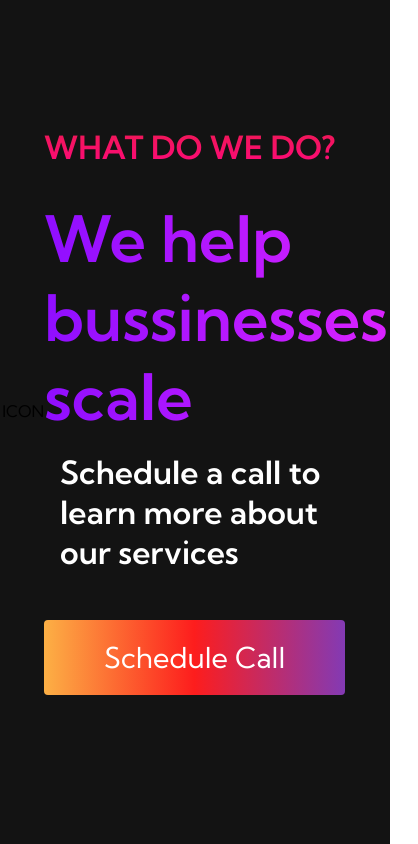
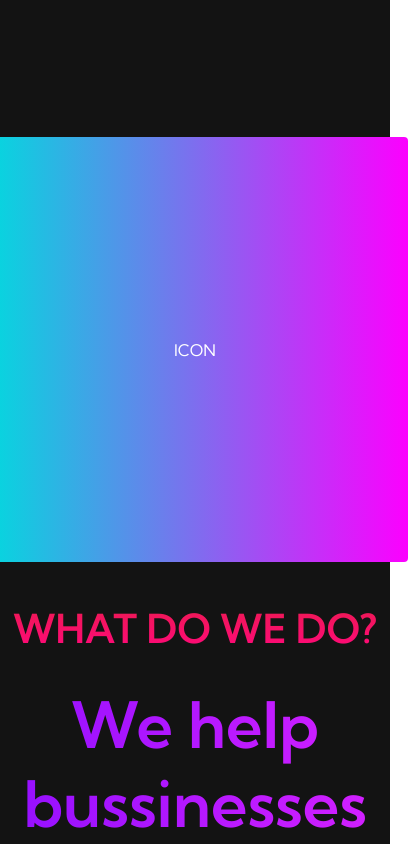
Before and after one commit to ramirezmz/responsive-website, a Vue app: page / in a window 390 px wide. Shown: the part 1000-1844 px from the top of the page, 418 px wide, since content can reach past the window. Built offline with nearby package versions, Linux system fonts and the light colour scheme.

Commit message:
add pages to the project

```diff
--- a/src/components/AboutSection.vue
+++ b/src/components/AboutSection.vue
@@ -90,5 +90,103 @@
   text-decoration: none;
 }
 
+.main__btn:after {
+  position: absolute;
+  content: '';
+  top: 0;
+  left: 0;
+  width: 0;
+  height: 100%;
+  background: #ff1ead;
+  transition: all 0.35s;
+  border-radius: 4px;
+}
+
+.main__btn:hover {
+  color: #fff;
+}
+
+.main__btn:hover:after {
+  width: 100%;
+}
+
+.main__img__container {
+  text-align: center;
+}
+
+.main__img__card {
+  margin: 10px;
+  height: 500px;
+  width: 500px;
+  border-radius: 4px;
+  display: flex;
+  flex-direction: column;
+  justify-content: center;
+  color: #fff;
+  background-image: linear-gradient(to right, #00dbde 0%, #fc00ff 100%);
+}
+
+/*Mobile Responsive */
+@media screen and (max-width: 1100px) {
+  .main__container {
+    display: grid;
+    grid-template-columns: 1fr;
+    align-items: center;
+    justify-content: center;
+    width: 100%;
+    margin: 0 auto;
+    height: 90%;
+  }
+
+  .main__img__container {
+    display: flex;
+    justify-content: center;
+  }
+
+  .main__img__card {
+    height: 425px;
+    width: 425px;
+  }
+
+  .main__content {
+    text-align: center;
+    margin-bottom: 4rem;
+  }
+
+  .main__content h1 {
+    font-size: 2.5rem;
+    margin-top: 2rem;
+  }
+
+  .main__content p {
+    margin-top: 1rem;
+    font-size: 1.5rem;
+  }
+}
+
+@media screen and(max-width: 480px) {
+  .main__img__card {
+    width: 250px;
+    height: 250px;
+  }
+
+  .main__content h1 {
+    font-size: 2rem;
+    margin-top: 3rem;
+  }
+
+  .main__content h2 {
+    font-size: 2rem;
+  }
+
+  .main__content p {
+    margin-top: 2rem;
+  }
+
+  .main__btn {
+    padding: 12px 36px;
+    margin: 2.5rem 0;
+  }
+}
 
 </style>
```
Also changed, not shown: src/components/Feature.vue (added, +18 -0 lines), src/components/Services.vue (added, +134 -0 lines).
